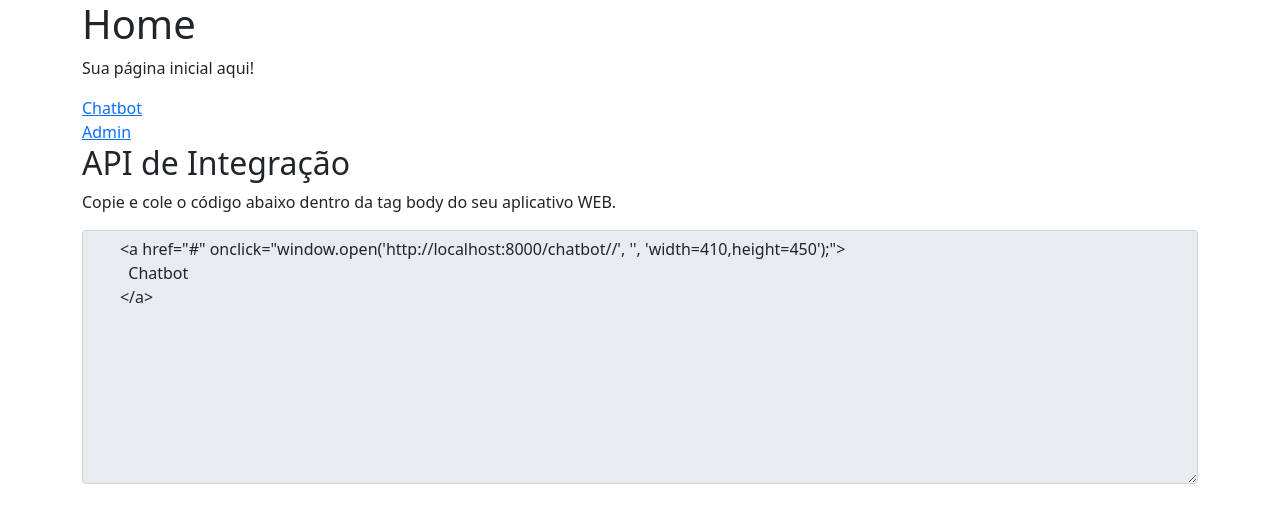
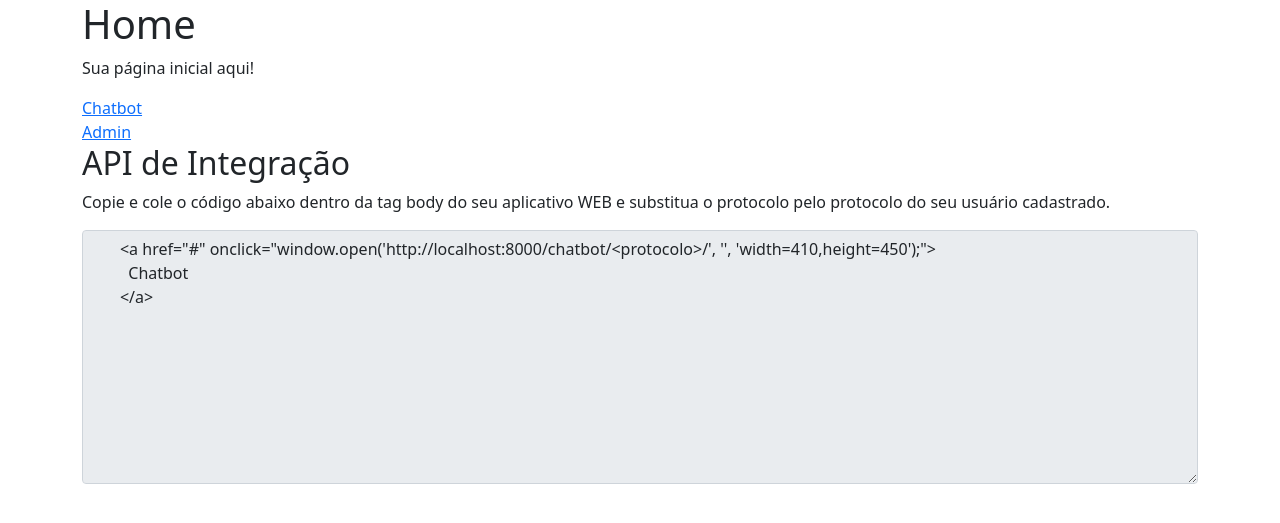
Before and after one commit to Ketlinl/chatbot, a Django app: page / in a window 1280 px wide. Shown: the top 523 px of the page. Run offline with Django 3.2, Linux system fonts and the light colour scheme.

Commit message:
Fix home code example

```diff
--- a/project/home/templates/home.html
+++ b/project/home/templates/home.html
@@ -10,9 +10,12 @@
     <br />
     <a href="/admin/">Admin</a>
     <h2>API de Integração</h2>
-    <p>Copie e cole o código abaixo dentro da tag body do seu aplicativo WEB.</p>
+    <p>
+      Copie e cole o código abaixo dentro da tag body do seu aplicativo WEB e substitua o
+      protocolo pelo protocolo do seu usuário cadastrado.
+    </p>
     <textarea class="form-control" rows="10" spellcheck="false" readonly>
-      <a href="#" onclick="window.open('http://{{host}}/chatbot/{{protocol}}/', '', 'width=410,height=450');">
+      <a href="#" onclick="window.open('http://{{host}}/chatbot/<protocolo>/', '', 'width=410,height=450');">
         Chatbot
       </a>
     </textarea>
```
